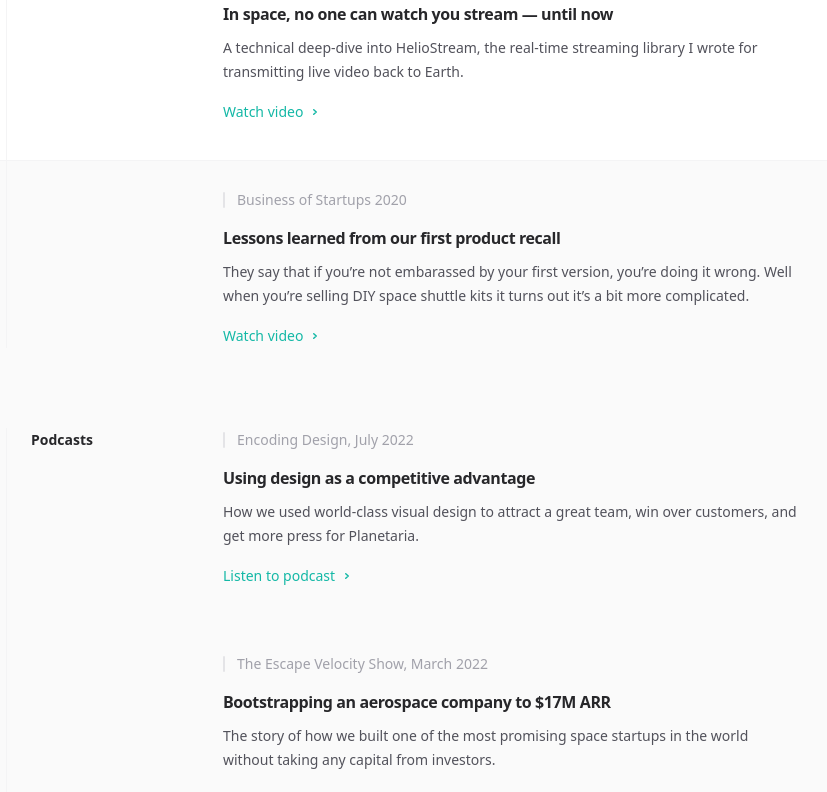
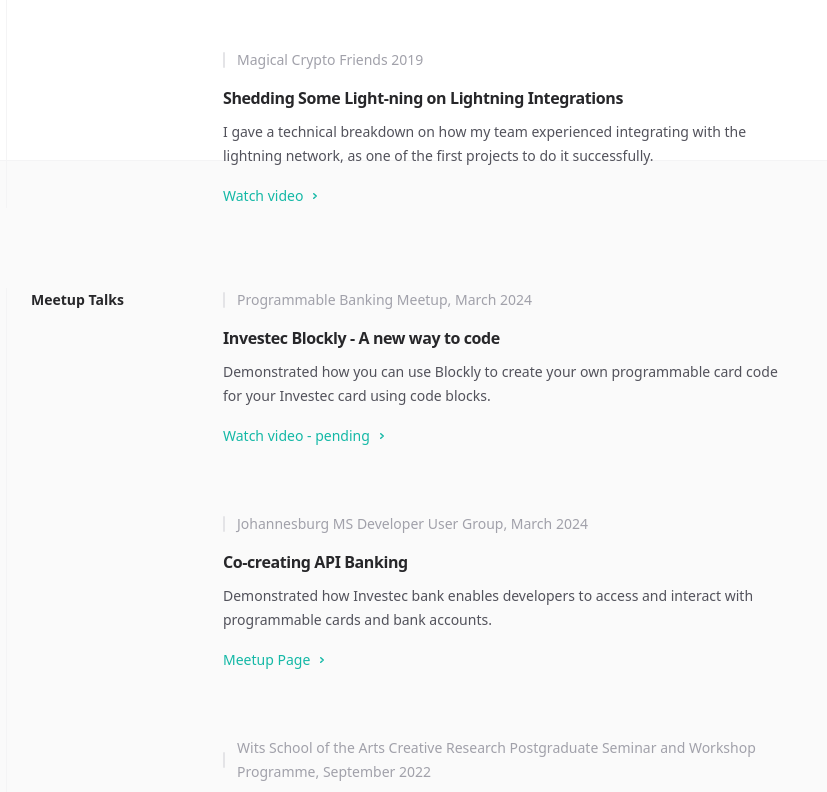
Before and after one commit to devinpearson/devinpearson.me, a Next.js app: page /speaking in a window 1280 px wide. Shown: the part 640-1432 px from the top of the page, without its empty margins (122-949 px from the left). Built offline with nearby package versions, Linux system fonts and the light colour scheme; no server answers.

Commit message:
Updated speaking information

```diff
--- a/src/app/speaking/page.tsx
+++ b/src/app/speaking/page.tsx
@@ -49,47 +49,47 @@ export const metadata: Metadata = {
 export default function Speaking() {
   return (
     <SimpleLayout
-      title="I’ve spoken at events all around the world and been interviewed for many podcasts."
-      intro="One of my favorite ways to share my ideas is live on stage, where there’s so much more communication bandwidth than there is in writing, and I love podcast interviews because they give me the opportunity to answer questions instead of just present my opinions."
+      title="I’ve spoken at events all around the world."
+      intro="Speaking at events has really ignited my passion to share my work and entice peoples creativity."
     >
       <div className="space-y-20">
         <SpeakingSection title="Conferences">
           <Appearance
-            href="#"
-            title="In space, no one can watch you stream — until now"
-            description="A technical deep-dive into HelioStream, the real-time streaming library I wrote for transmitting live video back to Earth."
-            event="SysConf 2021"
-            cta="Watch video"
+            href="https://www.devconf.co.za/"
+            title="Upcoming - Co-creating API Banking"
+            description="A technical deep-dive into the Investec API, this technical walkthrough will demonstrate real-world applications and community-driven projects."
+            event="ZA DevConf 2024"
+            cta="Event Page"
           />
           <Appearance
-            href="#"
-            title="Lessons learned from our first product recall"
-            description="They say that if you’re not embarassed by your first version, you’re doing it wrong. Well when you’re selling DIY space shuttle kits it turns out it’s a bit more complicated."
-            event="Business of Startups 2020"
+            href="https://youtu.be/tmZvwh9syZY?si=9_hg0Bh5ugSe6ZC-"
+            title="Shedding Some Light-ning on Lightning Integrations"
+            description="I gave a technical breakdown on how my team experienced integrating with the lightning network, as one of the first projects to do it successfully."
+            event="Magical Crypto Friends 2019"
             cta="Watch video"
           />
         </SpeakingSection>
-        <SpeakingSection title="Podcasts">
+        <SpeakingSection title="Meetup Talks">
           <Appearance
             href="#"
-            title="Using design as a competitive advantage"
-            description="How we used world-class visual design to attract a great team, win over customers, and get more press for Planetaria."
-            event="Encoding Design, July 2022"
-            cta="Listen to podcast"
+            title="Investec Blockly - A new way to code"
+            description="Demonstrated how you can use Blockly to create your own programmable card code for your Investec card using code blocks."
+            event="Programmable Banking Meetup, March 2024"
+            cta="Watch video - pending"
           />
           <Appearance
-            href="#"
-            title="Bootstrapping an aerospace company to $17M ARR"
-            description="The story of how we built one of the most promising space startups in the world without taking any capital from investors."
-            event="The Escape Velocity Show, March 2022"
-            cta="Listen to podcast"
+            href="https://www.meetup.com/johannesburg-ms-dev-user-group/events/299629750/"
+            title="Co-creating API Banking"
+            description="Demonstrated how Investec bank enables developers to access and interact with programmable cards and bank accounts."
+            event="Johannesburg MS Developer User Group, March 2024"
+            cta="Meetup Page"
           />
           <Appearance
-            href="#"
-            title="Programming your company operating system"
-            description="On the importance of creating systems and processes for running your business so that everyone on the team knows how to make the right decision no matter the situation."
-            event="How They Work Radio, September 2021"
-            cta="Listen to podcast"
+            href="https://www.wits.ac.za/wsoa/"
+            title="NFTs - The future of digital art"
+            description="Guest Seminar at University of the Witwatersrand. I showed different ways that NFTs are being used in the art world and how they can be used to create new revenue streams for artists."
+            event="Wits School of the Arts Creative Research Postgraduate Seminar and Workshop Programme, September 2022"
+            cta="Wits School of the Arts"
           />
         </SpeakingSection>
       </div>
```
